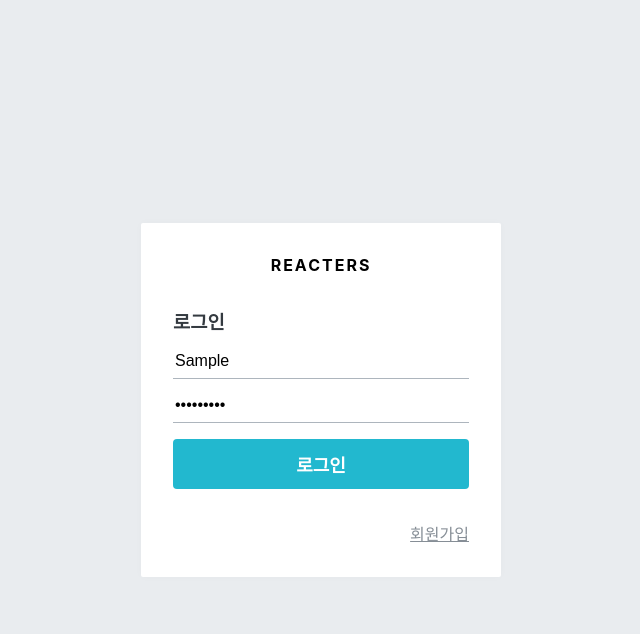
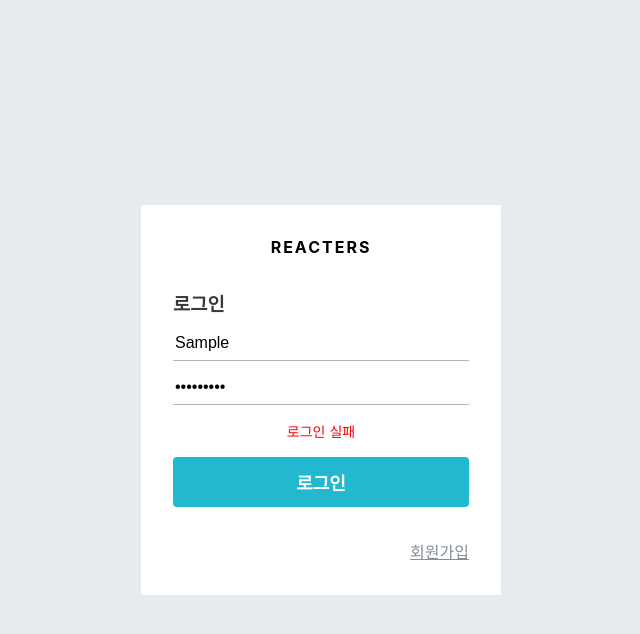
Before and after one commit to dtc03003/blog, a React (Create React App) app in the folder blog-frontend/: page /login in a window 1280 px wide. Both pictures are taken after typing "Sample", "Sample123" into the empty fields and a click on the button "로그인". Shown: the top 634 px of the page, without its empty margins (319-959 px from the left). Built offline with nearby package versions, Linux system fonts and the light colour scheme; no server answers.

Commit message:
회원 인증 에러 처리

```diff
--- a/blog-frontend/src/components/auth/AuthForm.js
+++ b/blog-frontend/src/components/auth/AuthForm.js
@@ -59,7 +59,17 @@ const textMap = {
     register: '회원가입',
 };
 
-const AuthForm = ({ type, form, onChange, onSubmit }) => {
+/**
+ * 에러를 보여 줍니다.
+ */
+const ErrorMessage = styled.div`
+    color: red;
+    text-align: center;
+    font-size: 0.875rem;
+    margin-top: 1rem;
+`;
+
+const AuthForm = ({ type, form, onChange, onSubmit, error }) => {
     const text = textMap[type];
     return (
         <AuthFormBlock>
@@ -90,6 +100,7 @@ const AuthForm = ({ type, form, onChange, onSubmit }) => {
                         value={form.passwordConfirm}
                     />
                 )}
+                {error && <ErrorMessage>{error}</ErrorMessage>}
                 <ButtonWithMarginTop
                     cyan
                     fullWidth
--- a/blog-frontend/src/containers/auth/LoginForm.js
+++ b/blog-frontend/src/containers/auth/LoginForm.js
@@ -1,12 +1,18 @@
-import React, { useEffect } from 'react';
+import React, { useEffect, useState } from 'react';
 import { useDispatch, useSelector } from 'react-redux';
-import { changeField, initializeForm } from '../../modules/auth';
+import { changeField, initializeForm, login } from '../../modules/auth';
 import AuthForm from '../../components/auth/AuthForm';
+import { check } from '../../modules/user';
+import { useNavigate } from 'react-router-dom';
 
 const LoginForm = () => {
+    const [error, setError] = useState(null);
     const dispatch = useDispatch();
-    const { form } = useSelector(({ auth }) => ({
+    const { form, auth, authError, user } = useSelector(({ auth, user }) => ({
         form: auth.login,
+        auth: auth.auth,
+        authError: auth.authError,
+        user: user.user,
     }));
     // 인풋 변경 이벤트 핸들러
     const onChange = (e) => {
@@ -23,7 +29,8 @@ const LoginForm = () => {
     // 폼 등록 이벤트 핸들러
     const onSubmit = (e) => {
         e.preventDefault();
-        // 구현 예정
+        const { username, password } = form;
+        dispatch(login({ username, password }));
     };
 
     // 컴포넌트가 처음 렌더링될 때 form을 초기화함
@@ -31,12 +38,34 @@ const LoginForm = () => {
         dispatch(initializeForm('login'));
     }, [dispatch]);
 
+    useEffect(() => {
+        if (authError) {
+            console.log('오류 발생');
+            console.log(authError);
+            setError('로그인 실패');
+            return;
+        }
+        if (auth) {
+            console.log('로그인 성공');
+            dispatch(check());
+        }
+    }, [auth, authError, dispatch]);
+
+    const navigate = useNavigate();
+
+    useEffect(() => {
+        if (user) {
+            navigate('/');
+        }
+    }, [navigate, user]);
+
     return (
         <AuthForm
             type="login"
             form={form}
             onChange={onChange}
             onSubmit={onSubmit}
+            error={error}
         />
     );
 };
```
